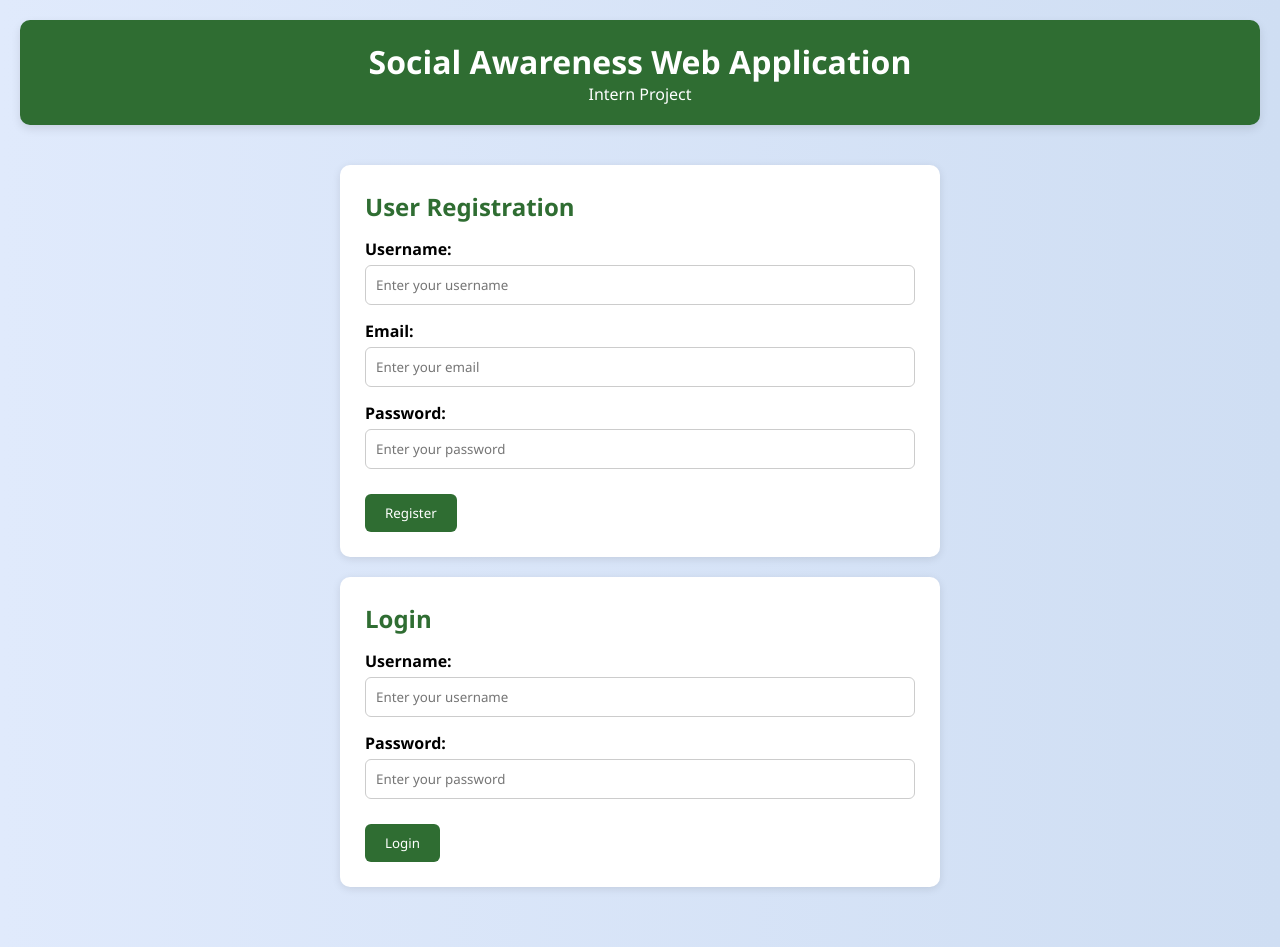
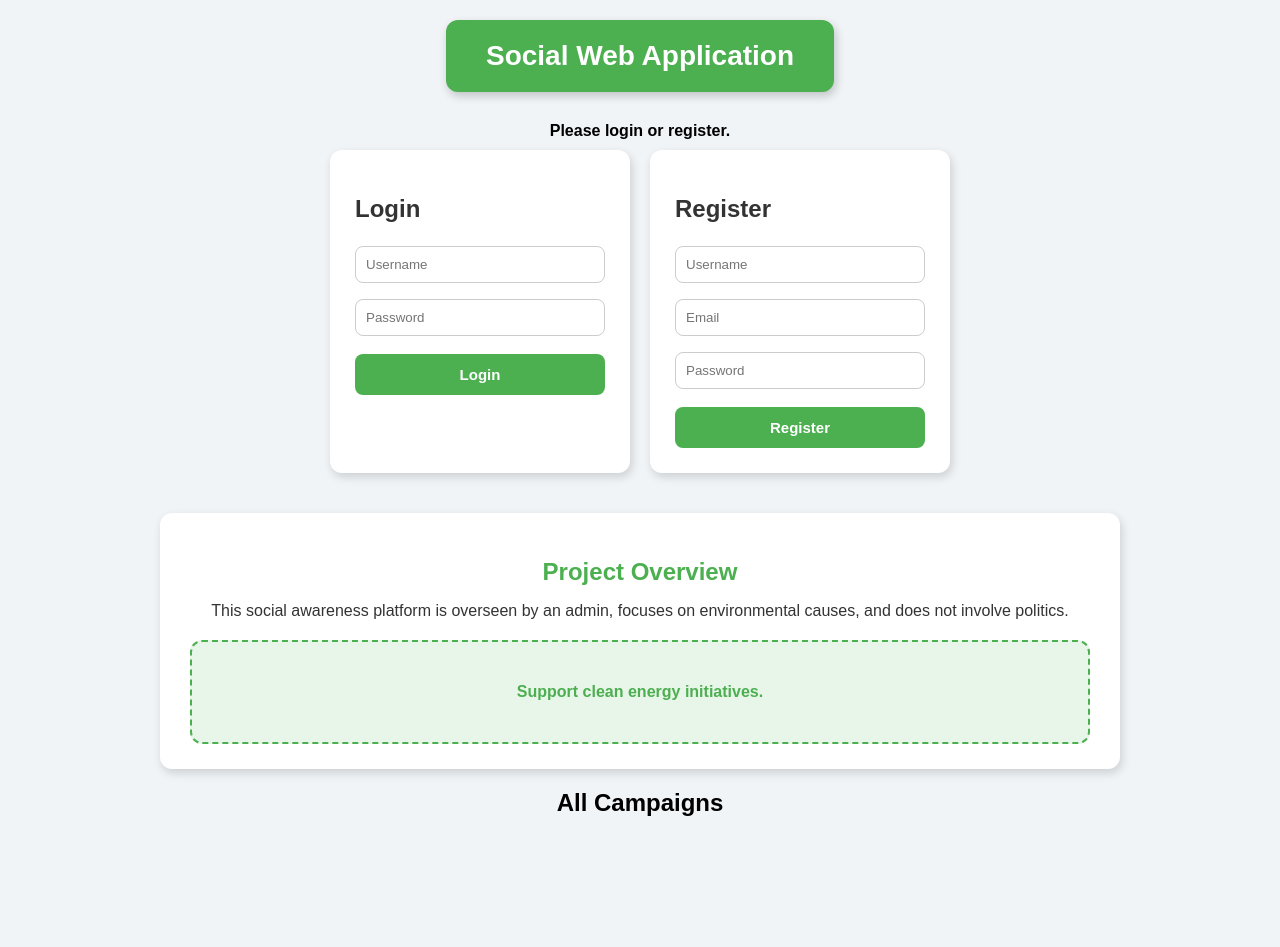
Before and after one commit to Khan2477/back-end, a plain HTML site: page social-awareness-webapp/index.html in a window 1280 px wide. Both pictures are taken after a click on the button "Register". After the commit the page ends 837 px from the top, so only its background shows below. Drawn offline with Linux system fonts and the light colour scheme; no server answers.

Commit message:
Add files via upload

```diff
--- a/social-awareness-webapp/index.html
+++ b/social-awareness-webapp/index.html
@@ -1,36 +1,69 @@
 <!DOCTYPE html>
-<html>
+<html lang="en">
 <head>
+  <meta charset="UTF-8">
+  <meta name="viewport" content="width=device-width, initial-scale=1.0">
   <title>Social Awareness Web Application</title>
   <link rel="stylesheet" href="style.css">
 </head>
 <body>
+  <!-- Page Header -->
   <header>
-        <h1>Social Awareness Web Application</h1>
-        <p>Intern Project</p>
+    <h1>Social Web Application</h1>
   </header>
 
-    <main class="container">
-        <section id="registerSection" class="card">
-            <h2>User Registration</h2>
-            <label>Username: <input type="text" id="regUsername" placeholder="Enter your username"></label>
-            <label>Email: <input type="email" id="regEmail" placeholder="Enter your email"></label>
-            <label>Password: <input type="password" id="regPassword" placeholder="Enter your password"></label>
-            <button id="register-btn">Register</button>
-        </section>
+  <!-- Welcome message -->
+  <div id="welcomeMessage" style="text-align:center; margin:10px; font-weight:bold;">
+    <!-- sẽ được cập nhật bằng JS -->
+  </div>
 
-        <section id="loginSection" class="card">
+  <!-- Main Container -->
+  <div class="main-container">
+
+    <!-- Left: Login -->
+    <div class="card" id="loginSection">
       <h2>Login</h2>
-            <label>Username: <input type="text" id="loginUsername" placeholder="Enter your username"></label>
-            <label>Password: <input type="password" id="loginPassword" placeholder="Enter your password"></label>
-            <button id="login-btn">Login</button>
-        </section>
+      <input type="text" id="loginUsername" placeholder="Username">
+      <input type="password" id="loginPassword" placeholder="Password">
+      <button onclick="loginUser()">Login</button>
+    </div>
 
-        <section id="welcomeSection" class="card" style="display: none;">
-            <h2 id="welcomeMessage"></h2>
-            <button id="logout-btn" class="secondary">Logout</button>
-        </section>
-    </main>
+    <!-- Right: Registration -->
+    <div class="card" id="registerSection">
+      <h2>Register</h2>
+      <input type="text" id="regUsername" placeholder="Username">
+      <input type="email" id="regEmail" placeholder="Email"> <!-- 👈 thêm input email -->
+      <input type="password" id="regPassword" placeholder="Password">
+      <button onclick="registerUser()">Register</button>
+    </div>
+
+    <!-- Logout -->
+    <div id="logoutSection" style="text-align:center; margin-top:20px;">
+      <button onclick="logoutUser()">Logout</button>
+    </div>
+
+  </div>
+
+  <!-- Project Overview Section -->
+  <div id="overview">
+    <h2>Project Overview</h2>
+    <p>This social awareness platform is overseen by an admin, focuses on environmental causes, and does not involve politics.</p>
+    <div id="flipPosts" class="flip-posts"></div>
+  </div>
+
+  <!-- Campaign Section -->
+  <div id="campaignSection">
+    <h2>Post a Campaign</h2>
+    <input type="text" id="campaignTitle" placeholder="Campaign Title">
+    <textarea id="campaignDescription" placeholder="Campaign Description"></textarea>
+    <button onclick="createCampaign()">Create Campaign</button>
+  </div>
+
+  <!-- Campaign List -->
+  <div id="campaignList">
+    <h2>All Campaigns</h2>
+    <ul id="campaigns"></ul>
+  </div>
 
   <script src="main.js"></script>
 </body>
--- a/social-awareness-webapp/main.js
+++ b/social-awareness-webapp/main.js
@@ -1,137 +1,239 @@
-// =================================================================
-// SỰ KIỆN CHÍNH: Chạy khi toàn bộ trang HTML đã được tải xong
-// =================================================================
-window.addEventListener('DOMContentLoaded', () => {
-    // Gán các sự kiện click cho các nút
-    document.getElementById('register-btn').addEventListener('click', registerUser);
-    document.getElementById('login-btn').addEventListener('click', loginUser);
-    document.getElementById('logout-btn').addEventListener('click', logoutUser);
+const API_URL = "http://localhost:3000"; // URL backend
 
-    // Kiểm tra trạng thái đăng nhập ngay khi tải trang
-    checkLoginState();
-});
+// =============================
+// Flipping Posts Demo
+// =============================
+const posts = [
+  "Join the tree plantation campaign!",
+  "Reduce plastic usage and recycle more.",
+  "Support clean energy initiatives.",
+  "Participate in local community cleanups.",
+  "Spread awareness about sustainable living."
+];
 
+let currentPostIndex = 0;
 
-// =================================================================
-// CÁC HÀM XỬ LÝ LOGIC
-// =================================================================
+function startFlippingPosts() {
+  const flipContainer = document.getElementById('flipPosts');
+  flipContainer.innerText = posts[currentPostIndex];
+  setInterval(() => {
+    currentPostIndex = (currentPostIndex + 1) % posts.length;
+    flipContainer.innerText = posts[currentPostIndex];
+  }, 3000);
+}
 
-/**
- * Gửi yêu cầu đăng ký người dùng mới đến backend.
- */
+// =============================
+// Register User
+// =============================
 async function registerUser() {
-    // Lấy đúng dữ liệu từ form ĐĂNG KÝ
   const username = document.getElementById('regUsername').value.trim();
   const email = document.getElementById('regEmail').value.trim();
   const password = document.getElementById('regPassword').value.trim();
 
   if (!username || !email || !password) {
-        alert('Please fill in all registration fields.');
+    alert("Please fill in all fields.");
     return;
   }
 
   try {
-        const response = await fetch('http://localhost:3000/register', {
-            method: 'POST',
-            headers: { 'Content-Type': 'application/json' },
+    const res = await fetch(`${API_URL}/register`, {
+      method: "POST",
+      headers: { "Content-Type": "application/json" },
       body: JSON.stringify({ username, email, password })
     });
 
-        const result = await response.json();
-        alert(result.message); // Hiển thị thông báo từ server
+    const data = await res.json();
+    if (res.ok) {
+      alert("Registration successful!");
 
-        if (response.ok) {
-            // Có thể tự động chuyển người dùng đến form đăng nhập
+      // Lưu thông tin user
+      localStorage.setItem("userId", data.id);
+      localStorage.setItem("username", data.username);
+      localStorage.setItem("role", data.role);
+      localStorage.setItem("token", data.token);
+
+      resetForms();
+      updateUI();
+    } else {
+      alert(data.message || "Registration failed.");
+    }
+  } catch (err) {
+    console.error(err);
+    alert("Error registering user.");
+  }
+}
+
+// =============================
+// Login User
+// =============================
+async function loginUser() {
+  const email = document.getElementById('loginUsername').value.trim();
+  const password = document.getElementById('loginPassword').value.trim();
+
+  if (!email || !password) {
+    alert("Please enter email and password.");
+    return;
+  }
+
+  try {
+    const res = await fetch(`${API_URL}/login`, {
+      method: "POST",
+      headers: { "Content-Type": "application/json" },
+      body: JSON.stringify({ email, password })
+    });
+
+    const data = await res.json();
+    if (res.ok) {
+      alert("Login successful!");
+
+      // Lưu thông tin user
+      localStorage.setItem("userId", data.id);
+      localStorage.setItem("username", data.username);
+      localStorage.setItem("role", data.role);
+      localStorage.setItem("token", data.token);
+
+      resetForms();
+      updateUI();
+    } else {
+      alert(data.message || "Invalid credentials.");
+    }
+  } catch (err) {
+    console.error(err);
+    alert("Error logging in.");
+  }
+}
+
+// =============================
+// Logout User
+// =============================
+function logoutUser() {
+  localStorage.clear();
+  alert("You have been logged out!");
+  updateUI();
+}
+
+// =============================
+// Campaigns
+// =============================
+async function createCampaign() {
+  const title = document.getElementById("campaignTitle").value.trim();
+  const description = document.getElementById("campaignDescription").value.trim();
+  const userId = localStorage.getItem("userId");
+
+  if (!title || !description) {
+    alert("Please enter both title and description.");
+    return;
+  }
+
+  try {
+    const res = await fetch(`${API_URL}/campaigns/create`, {
+      method: "POST",
+      headers: {
+        "Content-Type": "application/json",
+        "Authorization": `Bearer ${localStorage.getItem("token")}`
+      },
+      body: JSON.stringify({ title, description, userId })
+    });
+
+    const data = await res.json();
+    if (res.ok) {
+      alert("Campaign created successfully!");
+      document.getElementById("campaignTitle").value = "";
+      document.getElementById("campaignDescription").value = "";
+      fetchCampaigns();
+    } else {
+      alert(data.message || "Failed to create campaign.");
+    }
+  } catch (err) {
+    console.error(err);
+    alert("Error creating campaign.");
+  }
+}
+
+async function fetchCampaigns() {
+  try {
+    const res = await fetch(`${API_URL}/campaigns`);
+    const campaigns = await res.json();
+
+    const list = document.getElementById("campaigns");
+    list.innerHTML = "";
+
+    campaigns.forEach(c => {
+      const li = document.createElement("li");
+      li.innerHTML = `
+        <strong>${c.title}</strong> - ${c.description}<br>
+        <em>By: ${c.createdBy?.username || "Unknown"} (${c.createdBy?.role || "user"})</em><br>
+        Status: <b>${c.status}</b>
+        ${c.status === "pending" && localStorage.getItem("role") === "admin"
+          ? `<button onclick="approveCampaign('${c._id}')">Approve</button>`
+          : ""}
+        <hr>
+      `;
+      list.appendChild(li);
+    });
+
+  } catch (err) {
+    console.error(err);
+    alert("Error loading campaigns.");
+  }
+}
+
+async function approveCampaign(id) {
+  try {
+    const res = await fetch(`${API_URL}/campaigns/approve/${id}`, {
+      method: "PUT",
+      headers: { "Authorization": `Bearer ${localStorage.getItem("token")}` }
+    });
+    const data = await res.json();
+
+    if (res.ok) {
+      alert("Campaign approved!");
+      fetchCampaigns();
+    } else {
+      alert(data.message || "Failed to approve campaign.");
+    }
+  } catch (err) {
+    console.error(err);
+    alert("Error approving campaign.");
+  }
+}
+
+// =============================
+// UI Helpers
+// =============================
+function resetForms() {
+  document.getElementById('loginUsername').value = '';
+  document.getElementById('loginPassword').value = '';
   document.getElementById('regUsername').value = '';
   document.getElementById('regEmail').value = '';
   document.getElementById('regPassword').value = '';
 }
-    } catch (error) {
-        console.error('Registration failed:', error);
-        alert('An error occurred during registration.');
-    }
-    const response = await fetch('http://localhost:3000/register');
+
+function updateUI() {
+  const username = localStorage.getItem("username");
+  const role = localStorage.getItem("role");
+
+  if (username) {
+    document.getElementById('welcomeMessage').innerText = `Welcome, ${username} (${role})`;
+    document.getElementById('loginSection').style.display = 'none';
+    document.getElementById('registerSection').style.display = 'none';
+    document.getElementById('logoutSection').style.display = 'block';
+    document.getElementById('campaignSection').style.display = 'block';
+  } else {
+    document.getElementById('welcomeMessage').innerText = "Please login or register.";
+    document.getElementById('loginSection').style.display = 'block';
+    document.getElementById('registerSection').style.display = 'block';
+    document.getElementById('logoutSection').style.display = 'none';
+    document.getElementById('campaignSection').style.display = 'none';
   }
 
-/**
- * Gửi yêu cầu đăng nhập đến backend.
- */
-async function loginUser() {
-    // Lấy dữ liệu từ form ĐĂNG NHẬP
-    const username = document.getElementById('loginUsername').value.trim();
-    const password = document.getElementById('loginPassword').value.trim();
-
-    if (!username || !password) {
-        alert('Please enter both username and password.');
-        return;
+  fetchCampaigns();
 }
 
-    try {
-        // Lưu ý: Bạn cần tạo endpoint '/login' ở backend để xử lý việc này
-        const response = await fetch('http://localhost:3000/login', {
-            method: 'POST',
-            headers: { 'Content-Type': 'application/json' },
-            body: JSON.stringify({ username, password })
+// =============================
+// On page load
+// =============================
+document.addEventListener("DOMContentLoaded", () => {
+  updateUI();
+  startFlippingPosts();
 });
-
-        const result = await response.json();
-
-        if (response.ok) {
-            // Đăng nhập thành công, lưu trạng thái vào localStorage
-            localStorage.setItem('isLoggedIn', 'true');
-            localStorage.setItem('loggedInUser', result.username); // Giả sử backend trả về username
-
-            checkLoginState(); // Cập nhật lại giao diện
-        } else {
-            alert(`Login failed: ${result.message}`);
-        }
-    } catch (error) {
-        console.error('Login request failed:', error);
-        alert('An error occurred during login.');
-    }
-    const response = await fetch('http://localhost:3000/login');
-}
-
-/**
- * Xử lý việc đăng xuất.
- */
-function logoutUser() {
-    // Xóa thông tin đăng nhập khỏi localStorage
-    localStorage.removeItem('isLoggedIn');
-    localStorage.removeItem('loggedInUser');
-
-    alert("You have been logged out.");
-
-    // Cập nhật lại giao diện
-    checkLoginState();
-}
-
-
-// =================================================================
-// CÁC HÀM QUẢN LÝ GIAO DIỆN (UI)
-// =================================================================
-
-/**
- * Kiểm tra localStorage và cập nhật giao diện cho phù hợp.
- */
-function checkLoginState() {
-    const isLoggedIn = localStorage.getItem('isLoggedIn');
-    const username = localStorage.getItem('loggedInUser');
-
-    const registerSection = document.getElementById('registerSection');
-    const loginSection = document.getElementById('loginSection');
-    const welcomeSection = document.getElementById('welcomeSection');
-
-    if (isLoggedIn === 'true' && username) {
-        // Nếu đã đăng nhập: Ẩn form, hiện lời chào
-        registerSection.style.display = 'none';
-        loginSection.style.display = 'none';
-        welcomeSection.style.display = 'block';
-        document.getElementById('welcomeMessage').innerText = `Welcome back, ${username}!`;
-    } else {
-        // Nếu chưa đăng nhập: Hiện form, ẩn lời chào
-        registerSection.style.display = 'block';
-        loginSection.style.display = 'block';
-        welcomeSection.style.display = 'none';
-    }
-}
--- a/social-awareness-webapp/style.css
+++ b/social-awareness-webapp/style.css
@@ -1,78 +1,129 @@
 
-body, h1, h2, p, label, input, button {
+body {
+  font-family: Arial, sans-serif;
+  background-color: #f0f4f7;
   margin: 0;
   padding: 0;
-  font-family: 'Segoe UI', sans-serif;
+  display: flex;
+  flex-direction: column;
+  align-items: center;
+}
+
+/* Header */
+header h1 {
+  background-color: #4CAF50;
+  color: white;
+  padding: 20px 40px;
+  margin: 20px 0;
+  border-radius: 12px;
+  text-align: center;
+  font-size: 28px;
+  box-shadow: 2px 4px 10px rgba(0,0,0,0.2);
+}
+
+/* Main container for login, logout, registration */
+.main-container {
+  display: flex;
+  justify-content: center;
+  gap: 20px;
+  flex-wrap: nowrap;
+  margin-bottom: 40px;
+}
+
+/* Cards */
+.card {
+  background-color: white;
+  padding: 25px;
+  border-radius: 12px;
+  width: 250px;
+  display: flex;
+  flex-direction: column;
+  align-items: center;
+  box-shadow: 2px 4px 10px rgba(0,0,0,0.15);
+}
+
+.card h2 {
+  margin-bottom: 15px;
+  color: #333;
+}
+
+.card input {
+  width: 100%;
+  padding: 10px;
+  margin: 8px 0;
+  border-radius: 8px;
+  border: 1px solid #ccc;
   box-sizing: border-box;
 }
 
-body {
-  background: linear-gradient(to right, #e0eafc, #cfdef3);
-  padding: 20px;
+.card button {
+  width: 100%;
+  padding: 12px;
+  border: none;
+  border-radius: 8px;
+  margin-top: 10px;
+  cursor: pointer;
+  font-weight: bold;
+  font-size: 15px;
 }
 
-header {
-  background-color: #2f6d32;
+#loginSection button, #registerSection button {
+  background-color: #4CAF50;
   color: white;
-  padding: 20px;
-  text-align: center;
-  border-radius: 10px;
-  box-shadow: 0 4px 10px rgba(0, 0, 0, 0.1);
 }
 
-.container {
-  display: flex;
-  flex-direction: column;
-  gap: 20px;
-  max-width: 600px;
-  margin: 40px auto;
+#loginSection button:hover, #registerSection button:hover {
+  background-color: #45a049;
 }
 
-.card {
-  background-color: #fff;
-  padding: 25px;
-  border-radius: 10px;
-  box-shadow: 0 2px 8px rgba(0, 0, 0, 0.1);
+#logoutSection button {
+  padding: 12px 25px;
+  background-color: #f44336; /* Red color */
+  color: white;
+  border: none;
+  border-radius: 8px;
+  font-size: 16px;
+  cursor: pointer;
+  box-shadow: 2px 4px 8px rgba(0,0,0,0.2);
 }
 
-h2 {
-  margin-bottom: 15px;
-  color: #2f6d32;
+#logoutSection button:hover {
+  background-color: #d32f2f; /* Darker red on hover */
 }
 
-label {
-  display: block;
-  margin-bottom: 15px;
-  font-weight: bold;
+/* Overview Section */
+#overview {
+  width: 80%;
+  max-width: 900px;
+  background-color: #fff;
+  padding: 25px 30px;
+  border-radius: 12px;
+  text-align: center;
+  box-shadow: 2px 4px 10px rgba(0,0,0,0.15);
 }
 
-input {
-  width: 100%;
-  padding: 10px;
-  margin-top: 5px;
-  border: 1px solid #ccc;
-  border-radius: 6px;
+#overview h2 {
+  margin-bottom: 15px;
+  color: #4CAF50;
 }
 
-button {
-  padding: 10px 20px;
-  background-color: #2f6d32;
-  color: white;
-  border: none;
-  border-radius: 6px;
-  cursor: pointer;
-  margin-top: 10px;
+#overview p {
+  font-size: 16px;
+  color: #333;
+  margin-bottom: 20px;
 }
 
-button:hover {
-  background-color: #245528;
+/* Flipping posts */
+#flipPosts {
+  height: 80px;
+  display: flex;
+  justify-content: center;
+  align-items: center;
+  font-weight: bold;
+  font-size: 16px;
+  color: #4CAF50;
+  border: 2px dashed #4CAF50;
+  border-radius: 12px;
+  background-color: #e8f5e9;
+  padding: 10px;
 }
-
-button.secondary {
-  background-color: #777;
-  margin-left: 10px;
-}
-
-button.secondary:hover {
-  background-color: #555;
-}
```
Lines whose indentation alone changed are shown as unchanged.
